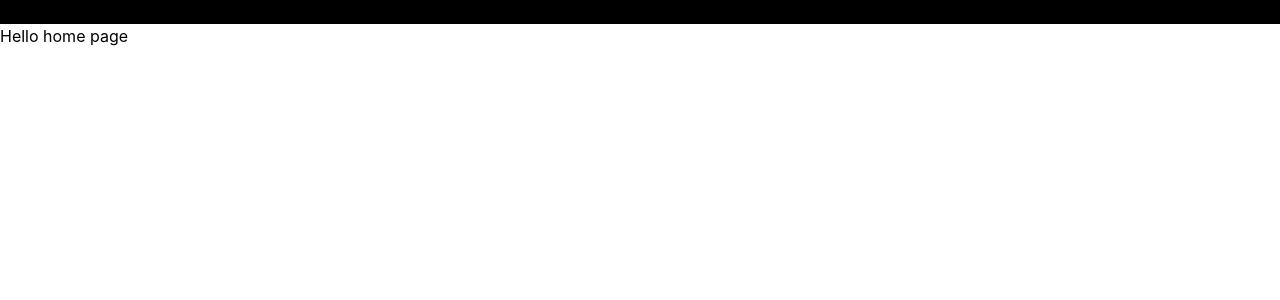
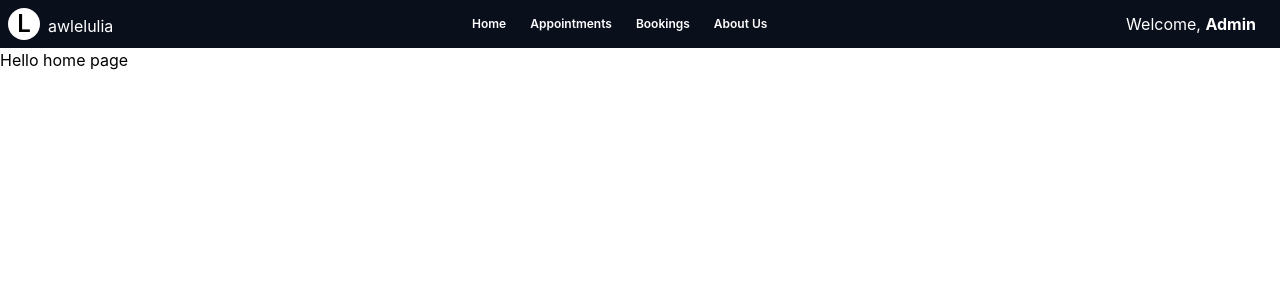
Before and after one commit to DevHanzala/-lawlelulia-platform, a React (Vite) app in the folder frontend/: page / in a window 1280 px wide. Shown: the top 300 px of the page. Built offline with nearby package versions, Linux system fonts and the light colour scheme.

Commit message:
feat: designed full navbar

```diff
--- a/frontend/src/components/Navbar.jsx
+++ b/frontend/src/components/Navbar.jsx
@@ -1,9 +1,30 @@
+import { Link } from "react-router-dom";
+
 const Navbar = () => {
     return (
-        <nav className="w-full bg-black">
-            Navbar
+        <nav className="w-full bg-[#0A0F1C] flex p-2 justify-between items-center">
+            {/* Logo */}
+            <div className="flex items-center space-x-2">
+                <div className="w-8 h-8 rounded-full bg-white flex justify-center items-center font-semibold text-2xl">
+                    L
+                </div>
+                <div className="text-white mt-1">awlelulia</div>
+            </div>
+
+            {/* Nav links */}
+            <div className="flex space-x-6 text-white text-xs font-semibold">
+                <Link to="/" className="hover:text-gray-300">Home</Link>
+                <Link to="/appointments" className="hover:text-gray-300">Appointments</Link>
+                <Link to="/bookings" className="hover:text-gray-300">Bookings</Link>
+                <Link to="/about" className="hover:text-gray-300">About Us</Link>
+            </div>
+
+            {/* Welcome Text */}
+            <div className="text-white mr-4">
+                <p>Welcome, <b>Admin</b></p>
+            </div>
         </nav>
-    )
-}
+    );
+};
 
 export default Navbar;
```
